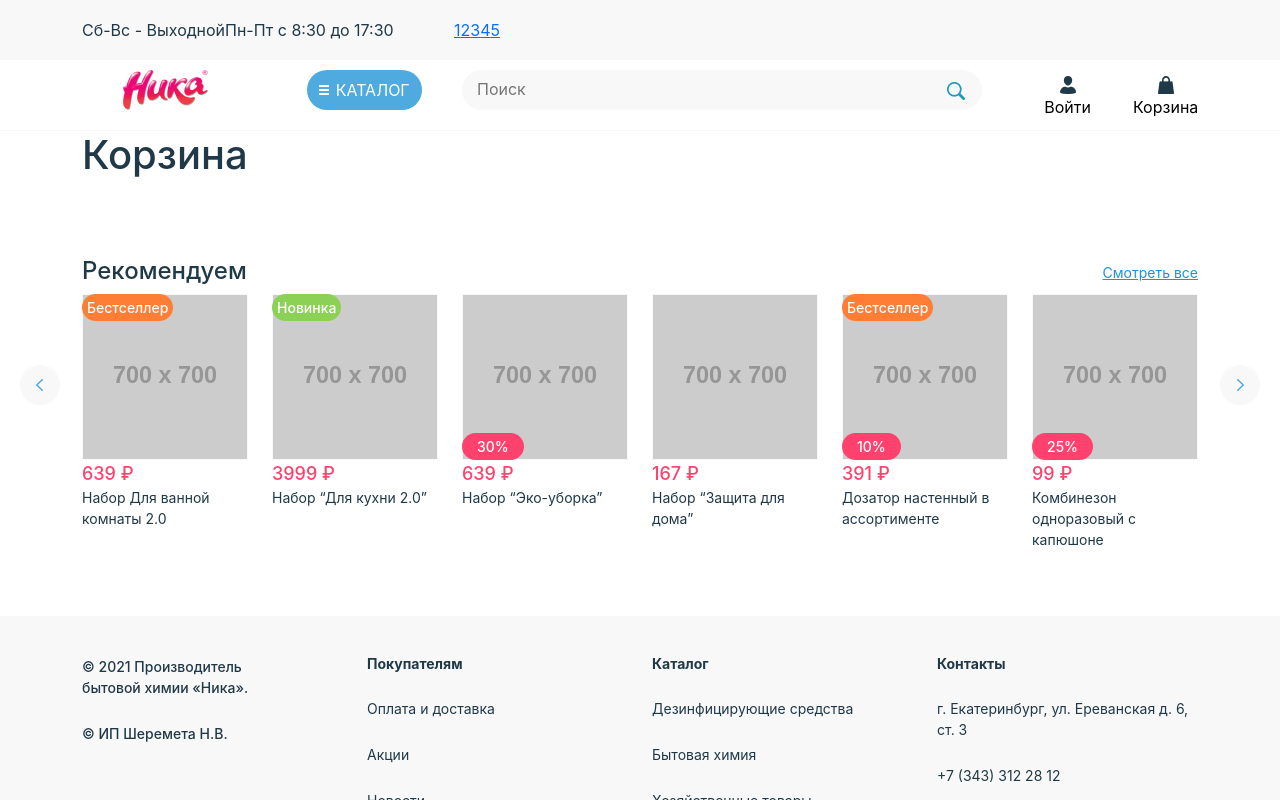
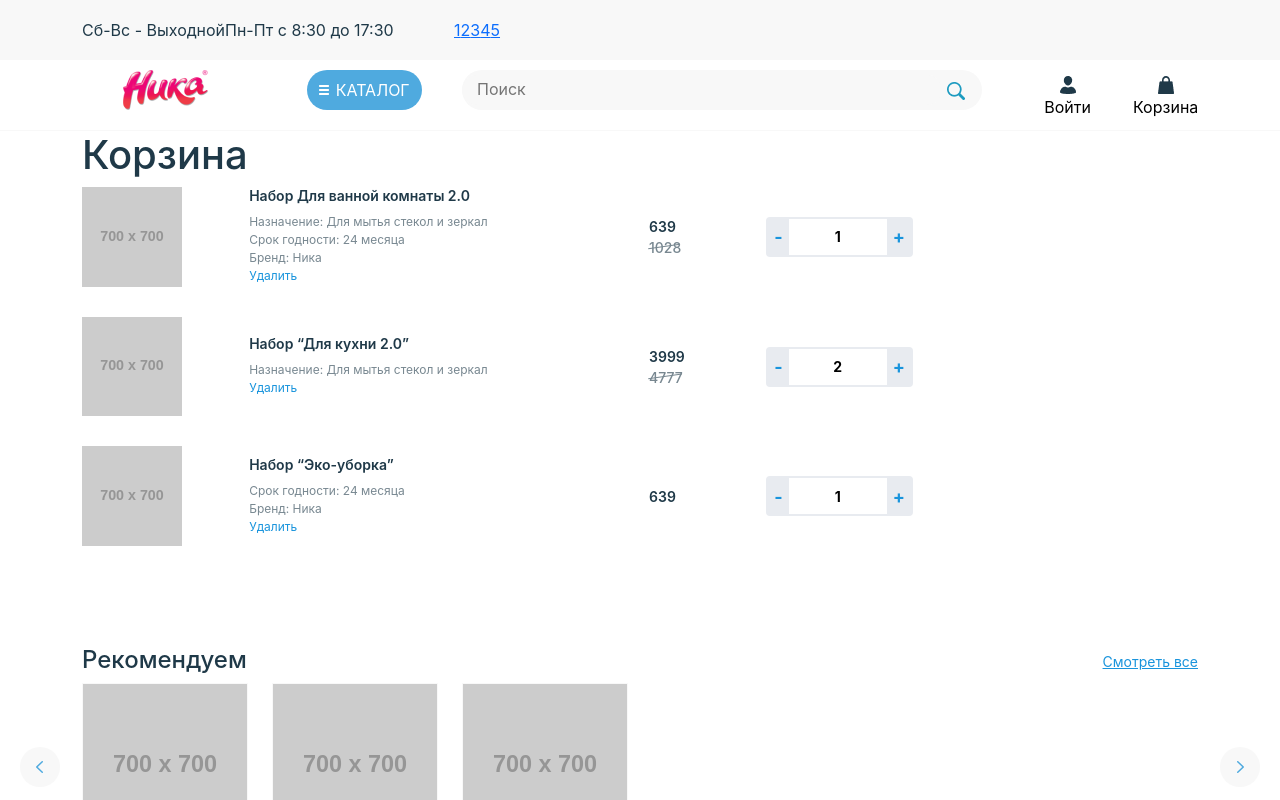
Before and after one commit to EverStyle/Nika_front_React, a React (Create React App) app in the folder nikashop/: page /basket in a window 1280 px wide. Shown: the top 800 px of the page. Built offline with nearby package versions, Linux system fonts and the light colour scheme.

Commit message:
подвёз основной функционал для корзины без свзи с бэком

```diff
--- /dev/null
+++ b/nikashop/src/components/BasketProduct/BasketProduct.js
@@ -0,0 +1,31 @@
+import React, { useEffect, useState } from 'react'
+import './BasketProduct.scss'
+import { Link } from 'react-router-dom';
+
+export default function BasketProduct({ card, deleteCard }) {
+
+   const [count, setCount] = useState(card.count);
+
+   return (
+      <div className="BasketProduct">
+         <img className="BasketProduct__img" src={card.imgUrl} alt="product" />
+         <div className="BasketProduct__info">
+            <h2 className="BasketProduct__title"> {card.name} </h2>
+            {card.info.map(([name, value]) =>
+               <div className="BasketProduct__property" key={name}>{`${name}: ${value}`}</div>
+            )}
+            <div className="BasketProduct__delete" onClick={() => deleteCard(card.id)}>Удалить</div>
+         </div>
+         <div className="BasketProduct__price">
+            <div className="BasketProduct__currentPrice"> {card.price} </div>
+            {card.prePrice ? <div className="BasketProduct__prePrice"> {card.prePrice} </div> : null}
+         </div>
+         <div className="BasketProduct__counter">
+            <button className="BasketProduct__button" onClick={() => setCount(preValue => preValue - 1)}>-</button>
+            <input className="BasketProduct__input" value={count} type="text" onChange={(event) => setCount(event.target.value)} />
+            <button className="BasketProduct__button" onClick={() => setCount(preValue => preValue + 1)}>+</button>
+         </div>
+
+      </div>
+   )
+}
--- /dev/null
+++ b/nikashop/src/components/BasketProduct/BasketProduct.scss
@@ -0,0 +1,81 @@
+.BasketProduct {
+   display: flex;
+   justify-content: space-between;
+   align-items: center;
+   margin-bottom: 30px;
+
+   .BasketProduct__title {
+      font-size: 14px;
+      font-weight: 600;
+   }
+
+   .BasketProduct__property {
+      font-size: 12px;
+      opacity: 60%;
+   }
+
+   .BasketProduct__img {
+      width: 12%;
+   }
+
+   .BasketProduct__delete {
+      font-size: 12px;
+      color: #1994DC;
+      cursor: pointer;
+   }
+
+   .BasketProduct__price {
+      font-size: 14px;
+      font-weight: 600;
+      width: 6%;
+   }
+
+   .BasketProduct__prePrice {
+      opacity: 60%;
+      font-weight: 500;
+      position: relative;
+      width: fit-content;
+
+      &:before {
+         content: "";
+         border-bottom: 1px solid #1F3948;
+         position: absolute;
+         bottom: 50%;
+         left: -3%;
+         width: 100%;
+         height: 10%;
+         transform: rotate(-8deg);
+      }
+   }
+
+   .BasketProduct__info {
+      width: 40%;
+   }
+
+   .BasketProduct__counter {
+      border-radius: 4px;
+      border: 2px solid #E8EBF0;
+      display: flex;
+      position: relative;
+      height: 40px;
+
+      .BasketProduct__input {
+         border: none;
+         height: 100%;
+         text-align: center;
+         font-weight: 700;
+         font-size: 14px;
+         width: 7em;
+      }
+
+      .BasketProduct__button {
+         color: #1994DC;
+         background: #E8EBF0;
+         border: none;
+         height: 100%;
+         font-weight: 700;
+         font-size: 18px;
+         height: 100%;
+      }
+   }
+}
--- a/nikashop/src/index.js
+++ b/nikashop/src/index.js
@@ -5,7 +5,7 @@
 
 import App from './pages/App';
 import Product from './pages/product/Product';
-import Basket from './pages/Basket/Basket';
+import Basket from './pages/basket/Basket';
 import reportWebVitals from './reportWebVitals';
 
 
--- a/nikashop/src/pages/Basket/Basket.js
+++ b/nikashop/src/pages/Basket/Basket.js
@@ -2,79 +2,80 @@
 import { Col, Container, Row } from 'react-bootstrap';
 import { Link } from 'react-router-dom';
 
+import BasketProduct from '../../components/BasketProduct/BasketProduct';
 import Slider from '../../components/Slider/Slider';
 import Button from '../../components/Button/Button';
 import Card from '../../components/Card/Card';
 
 import './Basket.scss';
 
-const testCards = [
+const testCardsWhichWeLoad = [
    {
+      id: 1,
       name: "Набор Для ванной комнаты 2.0",
-      tag: "Бестселлер",
       price: "639",
+      prePrice: "1028",
       imgUrl: 'https://dummyimage.com/700x700/FFE4EB/000',
+      count: 1,
+      info: [
+         ['Назначение', 'Для мытья стекол и зеркал'],
+         ['Срок годности', '24 месяца'],
+         ['Бренд', 'Ника'],
+      ],
+      url: 'https://google.com',
    },
    {
+      id: 2,
       name: "Набор “Для кухни 2.0”",
-      tag: "Новинка",
       price: "3999",
+      prePrice: "4777",
       imgUrl: 'https://dummyimage.com/700x700/FFE4EB/000',
+      count: 2,
+      info: [
+         ['Назначение', 'Для мытья стекол и зеркал'],
+      ],
+      url: 'https://google.com',
    },
    {
+      id: 3,
       name: "Набор “Эко-уборка”",
       price: "639",
       discount: "30",
       imgUrl: 'https://dummyimage.com/700x700/FFE4EB/000',
-   },
-   {
-      name: "Набор “Защита для дома”",
-      price: "167",
-      imgUrl: 'https://dummyimage.com/700x700/FFE4EB/000',
-   },
-   {
-      name: "Дозатор настенный в ассортименте",
-      tag: "Бестселлер",
-      price: "391",
-      discount: "10",
-      imgUrl: 'https://dummyimage.com/700x700/FFE4EB/000',
-   },
-   {
-      name: "Комбинезон одноразовый с капюшоне",
-      price: "99",
-      discount: "25",
-      imgUrl: 'https://dummyimage.com/700x700/FFE4EB/000',
-   },
-   {
-      name: "Набор Для ванной комнаты 2.0",
-      tag: "Новинка",
-      price: "1999",
-      imgUrl: 'https://dummyimage.com/700x700/FFE4EB/000',
-   },
-   {
-      name: "Набор Для ванной комнаты 2.0",
-      tag: "Бестселлер",
-      imgUrl: 'https://dummyimage.com/700x700/FFE4EB/000',
-      price: "639",
-   },
-   {
-      name: "Набор “Для кухни 2.0”",
-      tag: "Новинка",
-      price: "3999",
-      imgUrl: 'https://dummyimage.com/700x700/FFE4EB/000',
+      count: 1,
+      info: [
+         ['Срок годности', '24 месяца'],
+         ['Бренд', 'Ника'],
+      ],
+      url: 'https://google.com',
    },
 ];
 
 
 export default function Basket() {
+
+   const [testCards, setTestCards] = useState(testCardsWhichWeLoad);
+
+   function deleteCard(id) {
+      const newCards = testCards.filter(card => card.id != id);
+      setTestCards(newCards);
+   }
+
    return (
       <div className="Basket">
          <Container>
             <Row>
                <h1>Корзина</h1>
-               {/* CONTENT */}
+               <Col md={9}>
+                  {testCards.map(card => <BasketProduct card={card} key={card.id} deleteCard={deleteCard} />)}
+               </Col>
+
+               <Col md={3}>
+                  {/* Меню справа */}
+               </Col>
             </Row>
          </Container>
+
 
          <Slider linkToAll="products" title="Рекомендуем" className="Product__recomends">
             {testCards.map((card, index) =>
```
